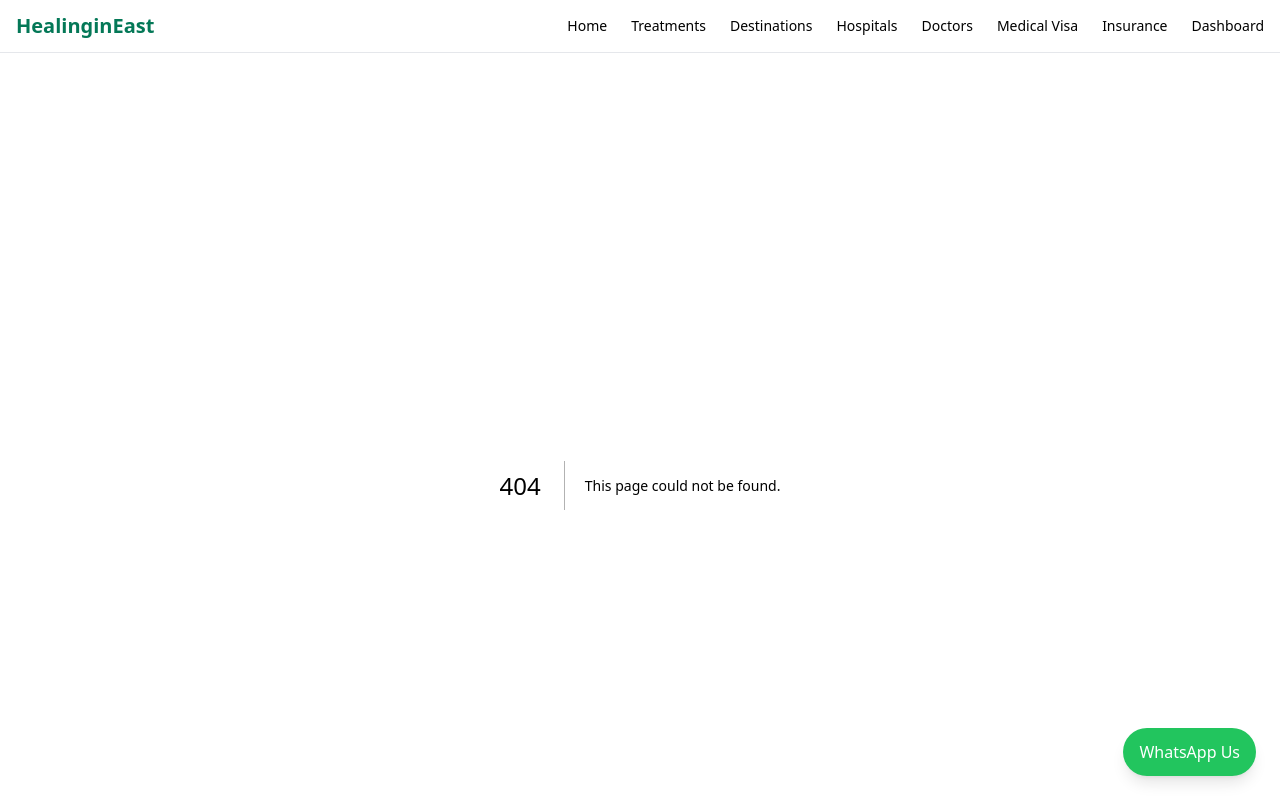
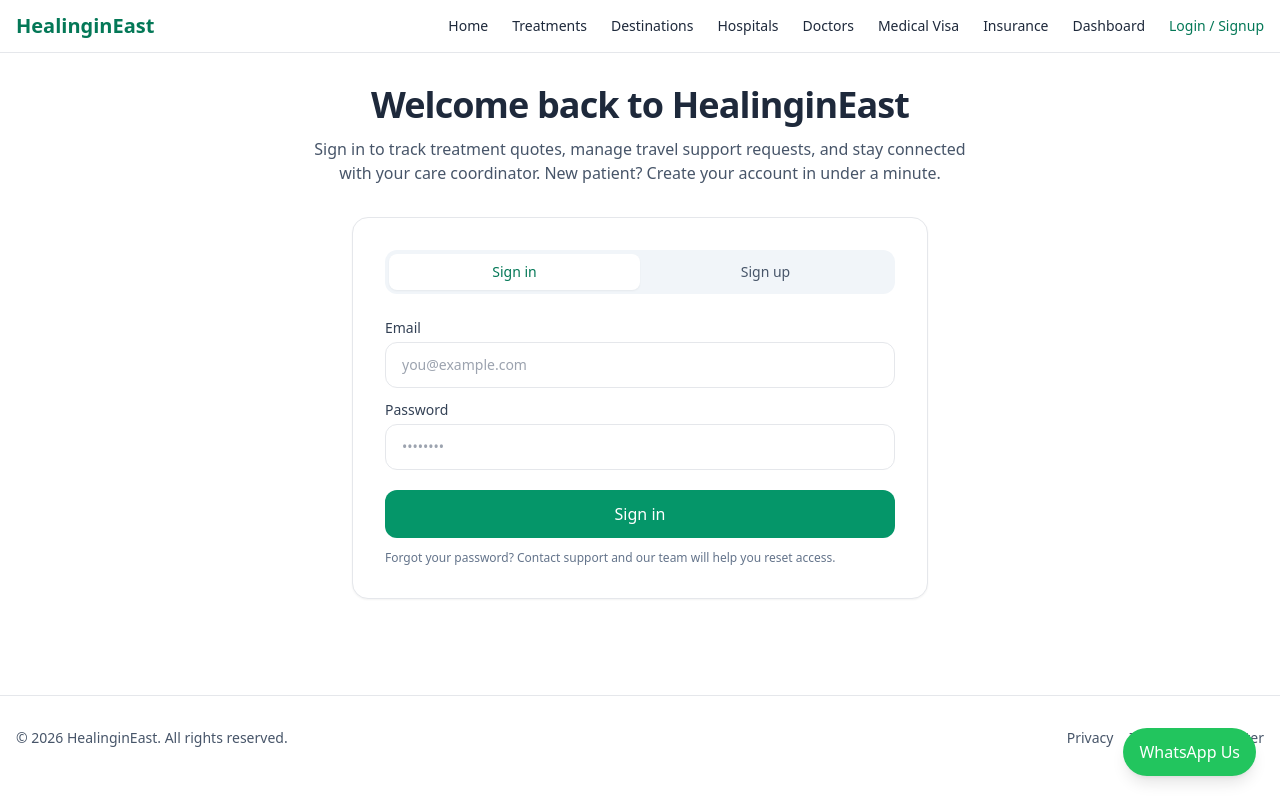
Before and after one commit to bhargavthakkar496/Healineast, a Next.js app: page /auth in a window 1280 px wide. Before the commit this address had no page. Shown: the top 800 px of the page. Built offline with nearby package versions, Linux system fonts and the light colour scheme.

Commit message:
Add sign-in and sign-up login section

```diff
--- /dev/null
+++ b/app/auth/page.tsx
@@ -0,0 +1,15 @@
+import AuthSection from '@/components/AuthSection';
+
+export default function AuthPage() {
+  return (
+    <div className="space-y-8">
+      <section className="mx-auto max-w-2xl space-y-3 text-center">
+        <h1 className="text-3xl font-extrabold tracking-tight md:text-4xl">Welcome back to HealinginEast</h1>
+        <p className="text-slate-600">
+          Sign in to track treatment quotes, manage travel support requests, and stay connected with your care coordinator. New patient? Create your account in under a minute.
+        </p>
+      </section>
+      <AuthSection />
+    </div>
+  );
+}
--- /dev/null
+++ b/components/AuthSection.tsx
@@ -0,0 +1,96 @@
+'use client';
+
+import { useState } from 'react';
+
+type AuthMode = 'signin' | 'signup';
+
+export default function AuthSection() {
+  const [mode, setMode] = useState<AuthMode>('signin');
+
+  return (
+    <section className="mx-auto max-w-xl rounded-2xl border bg-white p-6 shadow-sm md:p-8">
+      <div className="mb-6 flex rounded-xl bg-slate-100 p-1 text-sm">
+        <button
+          type="button"
+          onClick={() => setMode('signin')}
+          className={`flex-1 rounded-lg px-3 py-2 font-medium transition ${
+            mode === 'signin' ? 'bg-white text-brand-700 shadow-sm' : 'text-slate-600 hover:text-slate-800'
+          }`}
+        >
+          Sign in
+        </button>
+        <button
+          type="button"
+          onClick={() => setMode('signup')}
+          className={`flex-1 rounded-lg px-3 py-2 font-medium transition ${
+            mode === 'signup' ? 'bg-white text-brand-700 shadow-sm' : 'text-slate-600 hover:text-slate-800'
+          }`}
+        >
+          Sign up
+        </button>
+      </div>
+
+      {mode === 'signin' ? (
+        <form className="grid gap-3" action="#">
+          <label className="grid gap-1 text-sm">
+            <span className="font-medium text-slate-700">Email</span>
+            <input
+              type="email"
+              required
+              placeholder="you@example.com"
+              className="rounded-xl border px-4 py-3"
+            />
+          </label>
+          <label className="grid gap-1 text-sm">
+            <span className="font-medium text-slate-700">Password</span>
+            <input
+              type="password"
+              required
+              minLength={8}
+              placeholder="••••••••"
+              className="rounded-xl border px-4 py-3"
+            />
+          </label>
+          <button className="mt-2 rounded-xl bg-brand-600 px-4 py-3 font-medium text-white hover:bg-brand-700">
+            Sign in
+          </button>
+          <p className="text-xs text-slate-500">Forgot your password? Contact support and our team will help you reset access.</p>
+        </form>
+      ) : (
+        <form className="grid gap-3" action="#">
+          <label className="grid gap-1 text-sm">
+            <span className="font-medium text-slate-700">Full name</span>
+            <input required placeholder="Your full name" className="rounded-xl border px-4 py-3" />
+          </label>
+          <label className="grid gap-1 text-sm">
+            <span className="font-medium text-slate-700">Email</span>
+            <input
+              type="email"
+              required
+              placeholder="you@example.com"
+              className="rounded-xl border px-4 py-3"
+            />
+          </label>
+          <label className="grid gap-1 text-sm">
+            <span className="font-medium text-slate-700">Password</span>
+            <input
+              type="password"
+              required
+              minLength={8}
+              placeholder="Create a password"
+              className="rounded-xl border px-4 py-3"
+            />
+          </label>
+          <label className="grid gap-1 text-sm">
+            <span className="font-medium text-slate-700">Country</span>
+            <input required placeholder="Country of residence" className="rounded-xl border px-4 py-3" />
+          </label>
+          <button className="mt-2 rounded-xl bg-brand-600 px-4 py-3 font-medium text-white hover:bg-brand-700">
+            Create account
+          </button>
+          <p className="text-xs text-slate-500">By signing up, you agree to receive care coordination updates on email and WhatsApp.</p>
+        </form>
+      )}
+    </section>
+  );
+}
--- a/components/NavBar.tsx
+++ b/components/NavBar.tsx
@@ -15,6 +15,7 @@ const links = [
   { href: '/visa', label: 'Medical Visa' },
   { href: '/insurance', label: 'Insurance' },
   { href: '/dashboard', label: 'Dashboard' },
+  { href: '/auth', label: 'Login / Signup' },
 ] as const satisfies ReadonlyArray<{ href: Route; label: string }>;
 
 export default function NavBar() {
```
